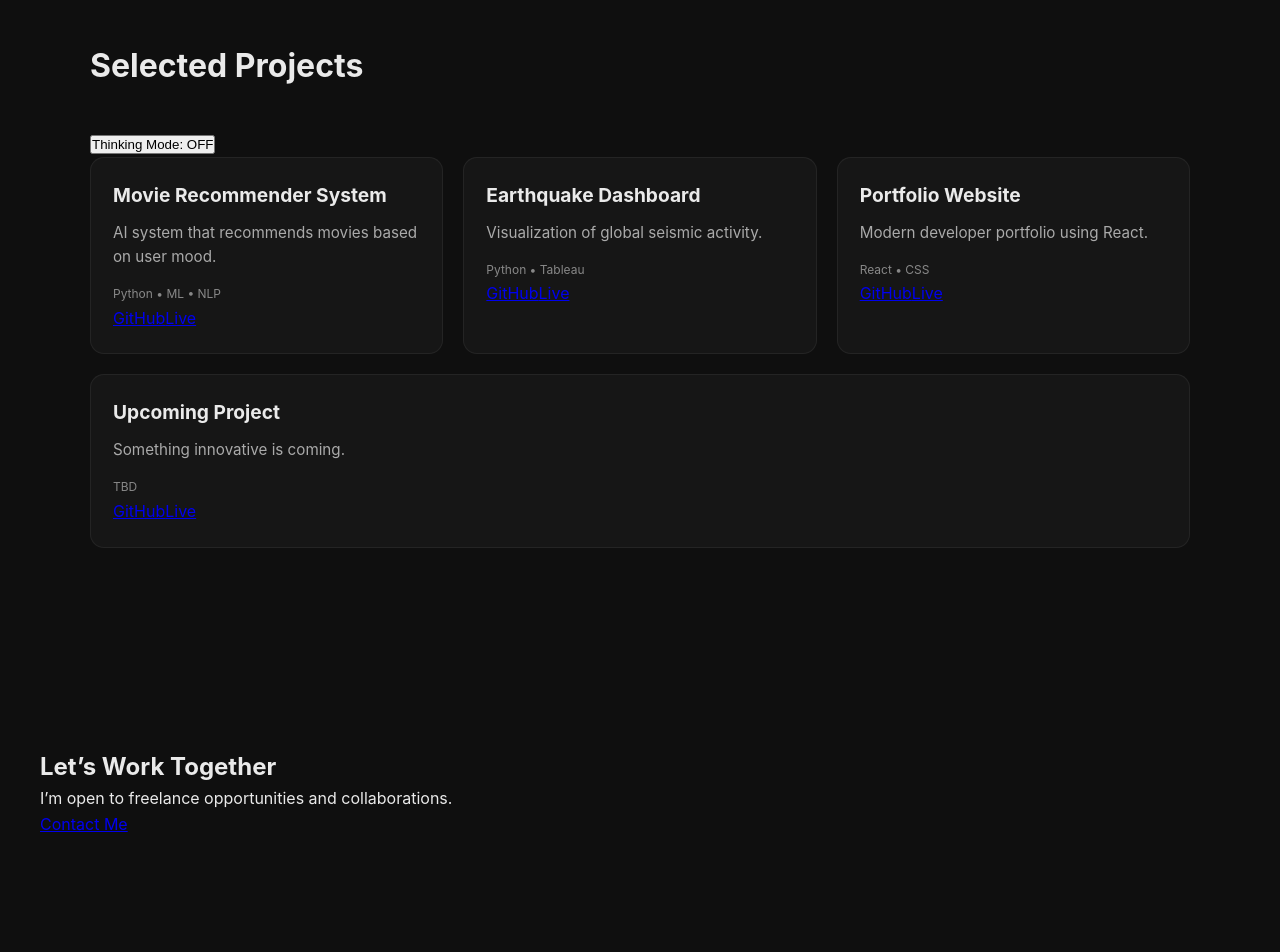
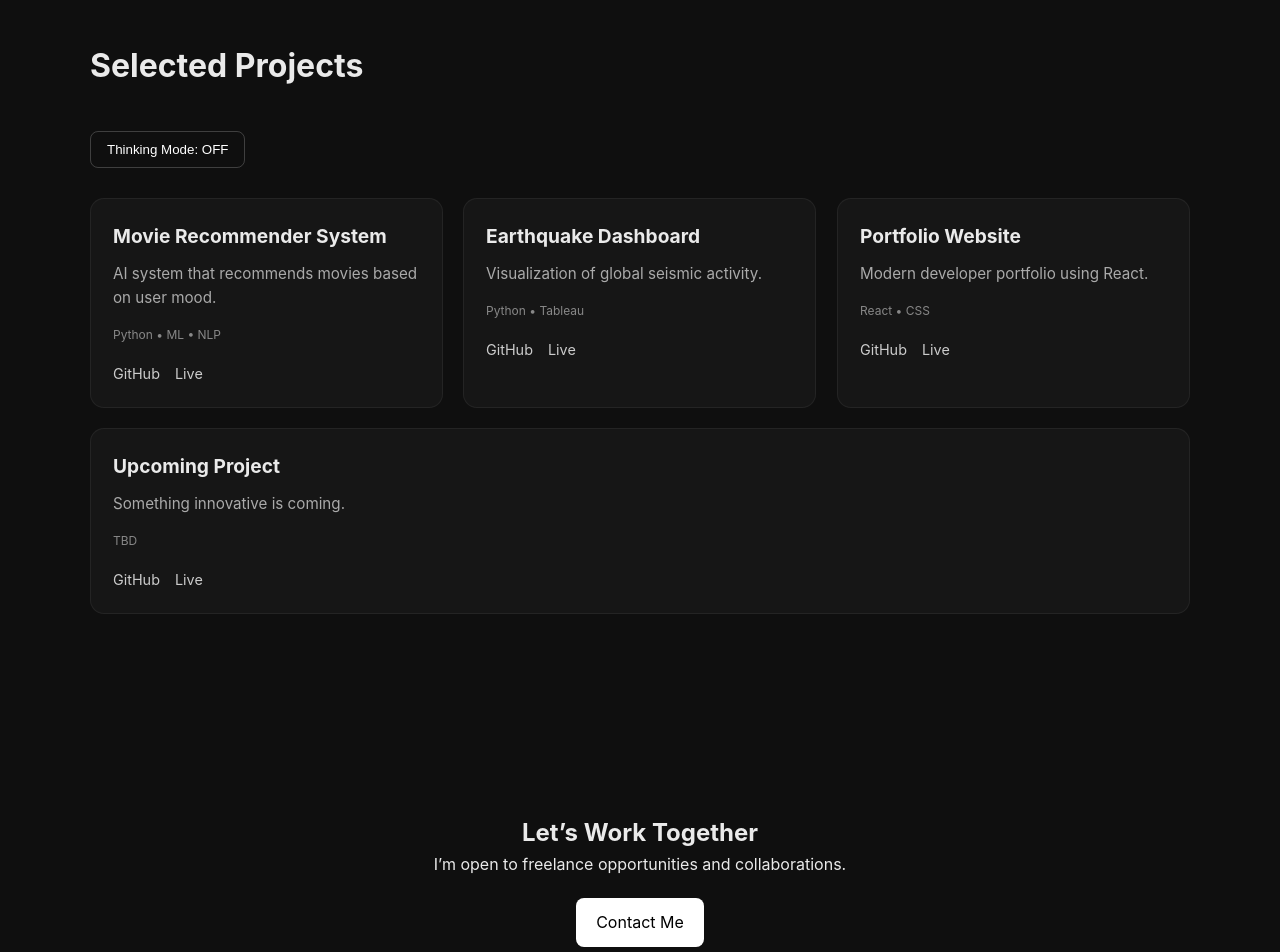
Before and after one commit to igbinedionelvis/elvis-portfolio-react, a React (Vite) app: page / in a window 1280 px wide. Shown: the part 860-1812 px from the top of the page. Built offline with nearby package versions, Linux system fonts and the light colour scheme.

Commit message:
Fixed Hero to contacts components and corresponding css

```diff
--- a/src/styles.css
+++ b/src/styles.css
@@ -235,6 +235,16 @@ section {
   transform: translateY(0);
 }
 
+/* blinking cursor */
+.terminal-line::after {
+  content: "_";
+  animation: blink 0.8s infinite;
+}
+
+@keyframes blink {
+  50% { opacity: 0; }
+}
+
 /* =========================
    NAVBAR
 ========================= */
@@ -248,6 +258,20 @@ section {
   background: rgba(15,15,15,0.6);
   backdrop-filter: blur(10px);
   border-bottom: 1px solid rgba(255,255,255,0.05);
+}
+
+.nav-container {
+  max-width: 1100px;
+  margin: auto;
+  padding: 15px 40px;
+
+  display: flex;
+  justify-content: space-between;
+  align-items: center;
+}
+
+.logo {
+  font-weight: 600;
 }
 
 .nav-links {
@@ -355,7 +379,74 @@ section {
 }
 
 /* =========================
-   PROJECT CARD (UPGRADED)
+   PROJECTS SECTION
+========================= */
+
+.projects-container {
+  max-width: 1100px;
+  margin: auto;
+}
+
+.projects h2 {
+  font-size: 2rem;
+  margin-bottom: 40px;
+}
+
+.toggle {
+  margin-bottom: 30px;
+}
+
+.toggle button {
+  padding: 10px 16px;
+  background: transparent;
+  border: 1px solid rgba(255,255,255,0.2);
+  color: white;
+  border-radius: 8px;
+  cursor: pointer;
+}
+
+/* Grid layout */
+.grid {
+  display: flex;
+  flex-wrap: wrap;
+  gap: 20px;
+}
+
+/* =========================
+   PROJECTS
+========================= */
+
+.projects-container {
+  max-width: 1100px;
+  margin: auto;
+}
+
+.projects h2 {
+  font-size: 2rem;
+  margin-bottom: 40px;
+}
+
+.toggle {
+  margin-bottom: 30px;
+}
+
+.toggle button {
+  padding: 10px 16px;
+  background: transparent;
+  border: 1px solid rgba(255,255,255,0.2);
+  color: white;
+  border-radius: 8px;
+  cursor: pointer;
+}
+
+.grid {
+  display: flex;
+  flex-wrap: wrap;
+  gap: 20px;
+}
+
+/* =========================
+   PROJECT CARD (FIXED)
 ========================= */
 
 .card {
@@ -364,14 +455,24 @@ section {
   padding: 22px;
   border-radius: 14px;
   border: 1px solid rgba(255,255,255,0.06);
-  transition: all 0.25s ease;
+
+  transition: transform 0.25s ease, border 0.25s ease, background 0.25s ease;
+
+  will-change: transform, opacity;
 }
 
+/* hover */
 .card:hover {
-  transform: translateY(-6px);
+  transform: translateY(-6px) scale(1.02);
   border-color: rgba(255,255,255,0.2);
   background: rgba(255,255,255,0.05);
 }
+
+/* stagger ONLY applies when reveal activates */
+.reveal.active .card:nth-child(1) { transition-delay: 0.1s; }
+.reveal.active .card:nth-child(2) { transition-delay: 0.2s; }
+.reveal.active .card:nth-child(3) { transition-delay: 0.3s; }
+.reveal.active .card:nth-child(4) { transition-delay: 0.4s; }
 
 .card h3 {
   margin-bottom: 10px;
@@ -389,3 +490,159 @@ section {
   font-size: 12px;
   color: #888;
 }
+
+/* =========================
+   LINKS / THINKING
+========================= */
+
+.links {
+  margin-top: 15px;
+  display: flex;
+  gap: 15px;
+}
+
+.links a {
+  font-size: 0.9rem;
+  color: #ccc;
+  text-decoration: none;
+}
+
+.links a:hover {
+  color: white;
+}
+
+.thinking {
+  margin-top: 20px;
+  padding-top: 15px;
+  border-top: 1px solid rgba(255,255,255,0.1);
+}
+
+.thinking p {
+  font-size: 0.85rem;
+  color: #bbb;
+}
+
+/* =========================
+   CONTACT SECTION
+========================= */
+
+.contact {
+  text-align: center;
+}
+
+.contact-container {
+  max-width: 600px;
+  margin: auto;
+}
+
+.email-btn {
+  display: inline-block;
+  margin-top: 20px;
+  padding: 12px 20px;
+  background: white;
+  color: black;
+  border-radius: 8px;
+  text-decoration: none;
+}
+
+/* =========================
+   OVERLAY
+========================= */
+
+.overlay {
+  position: fixed;
+  inset: 0;
+  background: rgba(0,0,0,0.7);
+  backdrop-filter: blur(8px);
+
+  display: flex;
+  align-items: center;
+  justify-content: center;
+
+  z-index: 200;
+}
+
+.modal {
+  background: #111;
+  padding: 30px;
+  border-radius: 16px;
+  max-width: 600px;
+}
+
+/* =========================
+   SCROLL REVEAL (FINAL)
+========================= */
+
+.reveal {
+  opacity: 0;
+  transform: translateY(40px);
+  transition: all 0.8s ease;
+}
+
+.reveal.active {
+  opacity: 1;
+  transform: translateY(0);
+}
+
+/* =========================
+   CURSOR GLOW
+========================= */
+
+.cursor-glow {
+  position: fixed;
+  top: 0;
+  left: 0;
+
+  width: 300px;
+  height: 300px;
+
+  border-radius: 50%;
+  pointer-events: none;
+
+  background: radial-gradient(
+    circle,
+    rgba(255,255,255,0.12),
+    transparent 60%
+  );
+
+  transform: translate(-50%, -50%);
+  will-change: transform;
+
+  z-index: 999; /* FIX: ensure always visible */
+}
+
+/* INTERACTIVE STATES */
+
+.cursor-glow.cursor-hover {
+  scale: 1.8;
+  background: radial-gradient(
+    circle,
+    rgba(255,255,255,0.2),
+    transparent 60%
+  );
+}
+
+.cursor-glow.cursor-text {
+  scale: 0.6;
+  background: radial-gradient(
+    circle,
+    rgba(255,255,255,0.08),
+    transparent 70%
+  );
+}
+
+/* =========================
+   RESPONSIVE
+========================= */
+
+@media (max-width: 900px) {
+  .hero-wrapper {
+    flex-direction: column;
+    text-align: center;
+  }
+
+  .hero-image {
+    width: 240px;
+    height: 240px;
+  }
+}
```
